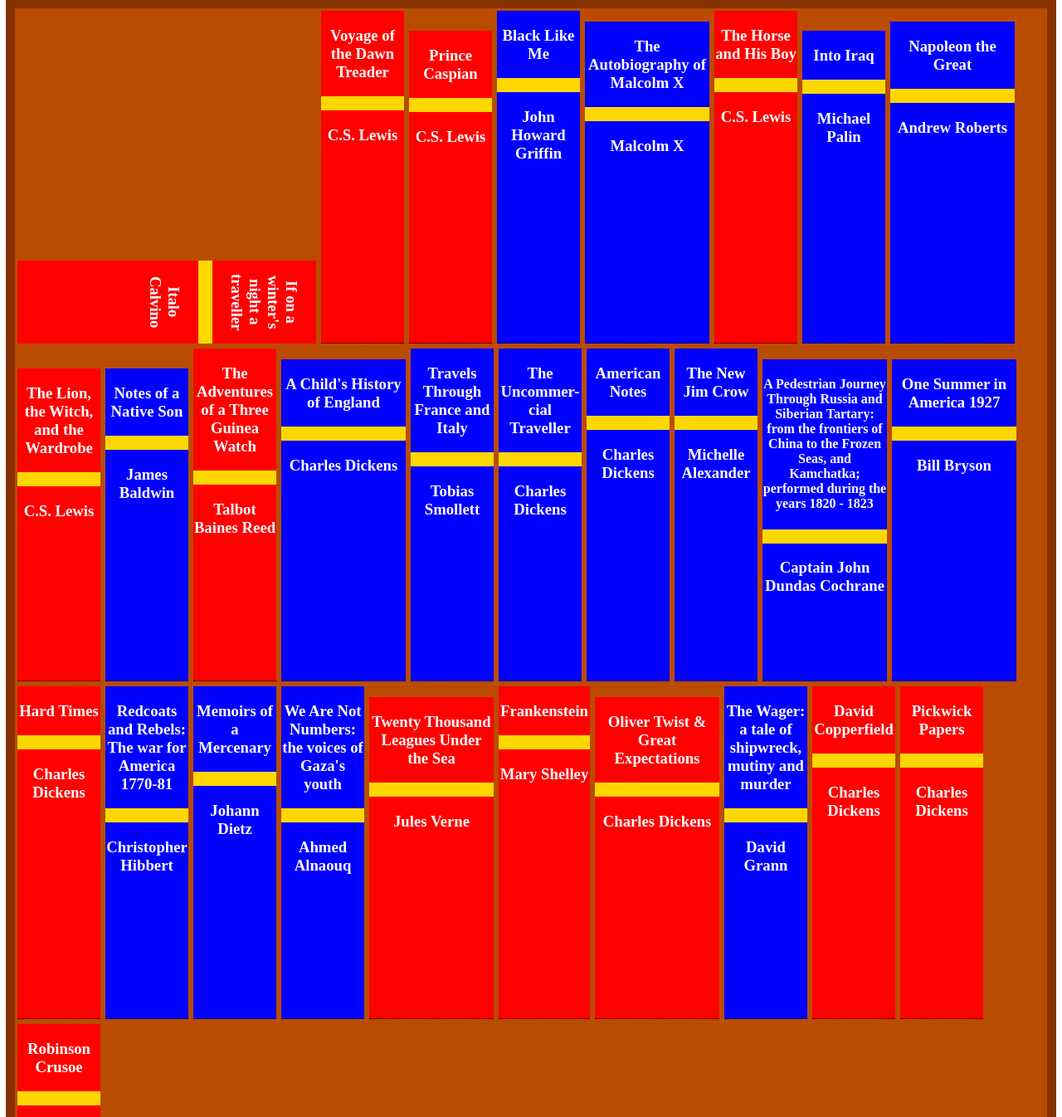
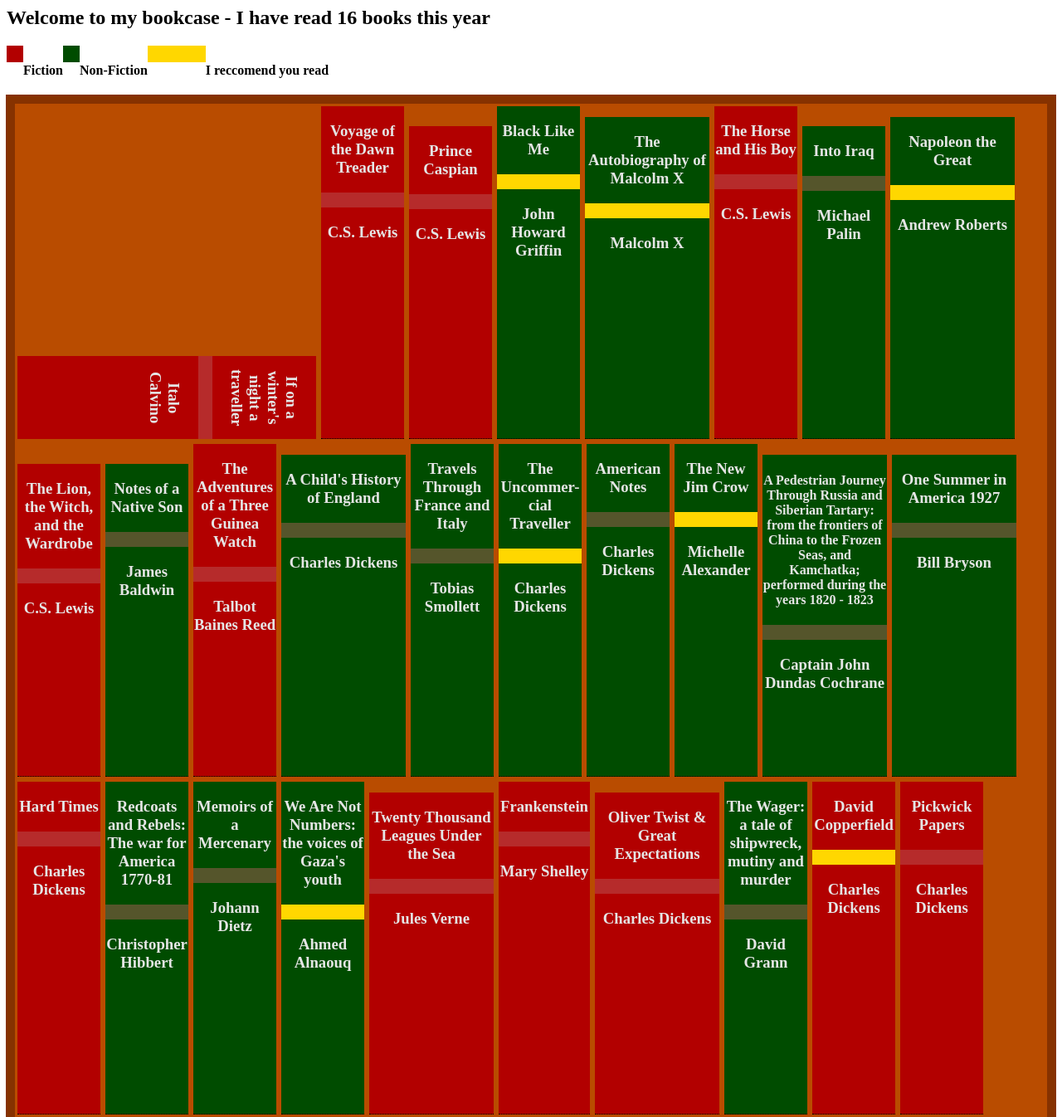
Before and after one commit to roryjamesallen/core-den, a plain HTML site: page public_html/fin/books.html in a window 1280 px wide. Shown: the top 1346 px of the page at 83% size. Drawn offline with Linux system fonts and the light colour scheme.

Commit message:
colour changes
Signed-off-by: Finlay Tyson <finlaytyson@gmail.com>

```diff
--- a/public_html/fin/books.html
+++ b/public_html/fin/books.html
@@ -3,6 +3,15 @@
 <style type="text/css">
 {
 box-sizing: border-box;
+}
+.key-container {
+	display: flex;
+	flex-direction: row;
+}
+.key {
+	display: flex;
+	height: 20px;
+	width: 20px;
 }
 .container {
 display: flex;
@@ -14,29 +23,47 @@ outline-style: solid;
 outline-width: 11px;
 outline-color: #863200;
 }
-.band {
+.band-nonfic {
+display: flex;
+background-color: #55552b;
+height: 4px;
+padding: 7px;
+}
+.band-fic {
+display: flex;
+background-color: #b62b2b;
+height: 4px;
+padding: 7px;
+}
+.band-fave {
 display: flex;
 background-color: gold;
-height: 3px;
+height: 4px;
 padding: 7px;
 }
-.band-lying {
+.band-lyingfic {
 display: flex;
-background-color: gold;
+background-color: #b62b2b;
+width:3px;
+padding:7px;
+}
+.band-lyingnfic {
+display: flex;
+background-color: #55552b;
 width:3px;
 padding:7px;
 }
 .book-lying {
 display:flex;
 flex-direction: row-reverse;
-color: white;
+color: #e5e5e5;
 margin: 3px;
 height: 100px;
 width: 360px;
 }
 .book {
 display: flex;
-color: white;
+color: #e5e5e5;
 margin: 3px;
 height: 400px;
 text-align: center;
@@ -48,7 +75,7 @@ cursor: pointer;
 }
 .book-short {
 display: flex;
-color: white;
+color: #e5e5e5;
 margin: 3px;
 height: 376px;
 text-align: center;
@@ -60,7 +87,7 @@ cursor: pointer;
 }
 .book-wide {
 display: flex;
-color: white;
+color: #e5e5e5;
 margin: 3px;
 height: 387px;
 text-align: center;
@@ -106,233 +133,242 @@ visibility: visible;
 </style>
 </head>
 <body>
+<div><h2>Welcome to my bookcase - I have read 16 books this year</h2></div>
+<div class="key-container">
+	<div class="key" style="background-color:#b20000;"></div>
+	<div><h4>Fiction</h4></div>
+	<div class="key" style="background-color:#004c00;"></div>
+	<div><h4>Non-Fiction</h4></div>
+	<div class="key" style="background-color:gold; width: 70px"></div>
+	<div><h4>I reccomend you read</h4></div>
+</div>
 <div class="container">
-<div class="book-lying" style="background-color:red">
+<div class="book-lying" style="background-color:#b20000">
 <div style="flex-wrap:wrap; text-align: center; writing-mode: vertical-rl; direction:ltr;"><h3>If on a winter's night a traveller</h3>
-<div class="band-lying"></div>
+<div class="band-lyingfic"></div>
 <div style="flex-wrap:wrap; text-align: center; writing-mode: vertical-rl;"><h3>Italo Calvino</h3>
 </div>
 </div>
 </div>
-<div class="book" style="background-color:red">
+<div class="book" style="background-color:#b20000">
 <div style="flex-wrap: wrap; text-align: center"><h3>Voyage of the Dawn Treader</h3>
-<div class="band"></div>
+<div class="band-fic"></div>
 <div style="flex-wrap:wrap; text-align:center"><h3>C.S. Lewis</h3>
 <span class="tooltiptext">This was 223 pages, took me 2 hours 10 minutes to read (102.90 pages/hr), I would rate it 3 stars </span>
 </div>
 </div>
 </div>
-<div class="book-short" style="background-color:red">
+<div class="book-short" style="background-color:#b20000">
 <div style="flex-wrap: wrap; text-align: center"><h3>Prince Caspian</h3>
-<div class="band"></div>
+<div class="band-fic"></div>
 <div style="flex-wrap:wrap; text-align:center"><h3>C.S. Lewis</h3>
 <span class="tooltiptext">This was 208 pages, took me 1 hour 58 minutes to read (105.1 pages/hr), I would rate it 3.5 stars </span>
 </div>
 </div>
 </div>
-<div class="book" style="background-color:Blue">
+<div class="book" style="background-color:#004c00">
 <div style="flex-wrap: wrap; text-align: center"><h3>Black Like Me</h3>
-<div class="band"></div>
+<div class="band-fave"></div>
 <div style="flex-wrap:wrap; text-align:center"><h3>John Howard Griffin</h3>
 <span class="tooltiptext">This was 207 pages, took me 3 hours and 25 minutes to read (60.5 pages/hr), I would rate it 5 stars! </span>
 </div>
 </div>
 </div>
-<div class="book-wide" style="background-color: blue">
+<div class="book-wide" style="background-color: #004c00">
 <div style="flex-wrap: wrap; text-align: center"><h3>The Autobiography of Malcolm X</h3>
-<div class="band"></div>
+<div class="band-fave"></div>
 <div style="flex-wrap:wrap; text-align:center"><h3>Malcolm X</h3>
 <span class="tooltiptext">This was 512 pages, took me 10 hours and 4 minutes to read (50.8 pages/hr), I would rate it 5 stars! </span>
 </div>
 </div>
 </div>
-<div class="book" style="background-color:red">
+<div class="book" style="background-color:#b20000">
 <div style="flex-wrap: wrap; text-align: center"><h3>The Horse and His Boy</h3>
-<div class="band"></div>
+<div class="band-fic"></div>
 <div style="flex-wrap:wrap; text-align:center"><h3>C.S. Lewis</h3>
 <span class="tooltiptext">This was 237 pages, took me 2 hours 8 minutes to read (110.48 pages/hr), I would rate it 4 stars </span>
 </div>
 </div>
 </div>
-<div class="book-short" style="background-color:Blue">
+<div class="book-short" style="background-color:#004c00">
 <div style="flex-wrap: wrap; text-align: center"><h3>Into Iraq</h3>
-<div class="band"></div>
+<div class="band-nonfic"></div>
 <div style="flex-wrap:wrap; text-align:center"><h3>Michael Palin</h3>
 <span class="tooltiptext">This was 172 pages, took me 1 hour 9 minutes to read (148.2 pages/hr), I would rate it 4.5 stars </span>
 </div>
 </div>
 </div>
-<div class="book-wide" style="background-color: blue">
+<div class="book-wide" style="background-color: #004c00">
 <div style="flex-wrap: wrap; text-align: center"><h3>Napoleon the Great</h3>
-<div class="band"></div>
+<div class="band-fave"></div>
 <div style="flex-wrap:wrap; text-align:center"><h3>Andrew Roberts</h3>
 <span class="tooltiptext">This was 820 pages, took me 20 hours 24 minutes to read (40.5 pages/hr), I would rate it 4.5 stars </span>
 </div>
 </div>
 </div>
-<div class="book-short" style="background-color: red">
+<div class="book-short" style="background-color: #b20000">
 <div style="flex-wrap: wrap; text-align: center"><h3>The Lion, the Witch, and the Wardrobe</h3>
-<div class="band"></div>
+<div class="band-fic"></div>
 <div style="flex-wrap:wrap; text-align:center"><h3>C.S. Lewis</h3>
 <span class="tooltiptext">This was 197 pages, took me 1 hour 10 minutes to read (118.1 pages/hr), I would rate it 4 stars </span>
 </div>
 </div>
 </div>
-<div class="book-short" style="background-color:Blue">
+<div class="book-short" style="background-color:#004c00">
 <div style="flex-wrap: wrap; text-align: center"><h3>Notes of a Native Son</h3>
-<div class="band"></div>
+<div class="band-nonfic"></div>
 <div style="flex-wrap:wrap; text-align:center"><h3>James Baldwin</h3>
 <span class="tooltiptext">This was 179 pages, took me 3 hours 32 minutes to read (50.5 pages/hr), I would rate it 5 stars! </span>
 </div>
 </div>
 </div>
-<div class="book" style="background-color:red">
+<div class="book" style="background-color:#b20000">
 <div style="flex-wrap: wrap; text-align: center"><h3>The Adventures of a Three Guinea Watch</h3>
-<div class="band"></div>
+<div class="band-fic"></div>
 <div style="flex-wrap:wrap; text-align:center"><h3>Talbot Baines Reed</h3>
 <span class="tooltiptext">This was 216 pages, took me 4 hours 8 minutes to read (52 pages/hr), I would rate it 5 stars! </span>
 </div>
 </div>
 </div>
-<div class="book-wide" style="background-color: blue">
+<div class="book-wide" style="background-color:#004c00">
 <div style="flex-wrap: wrap; text-align: center"><h3>A Child's History of England</h3>
-<div class="band"></div>
+<div class="band-nonfic"></div>
 <div style="flex-wrap:wrap; text-align:center"><h3>Charles Dickens</h3>
 <span class="tooltiptext">This was 504 pages, took me 10 hours 33 minutes to read (47.7 pages/hr), I would rate it 4.5 stars </span>
 </div>
 </div>
 </div>
-<div class="book" style="background-color:blue">
+<div class="book" style="background-color:#004c00">
 <div style="flex-wrap: wrap; text-align: center"><h3>Travels Through France and Italy</h3>
-<div class="band"></div>
+<div class="band-nonfic"></div>
 <div style="flex-wrap:wrap; text-align:center"><h3>Tobias Smollett</h3>
 <span class="tooltiptext">This was 277 pages, took me 7 hours 9 minutes to read (35.3 pages/hr), I would rate it 3.5 stars</span>
 </div>
 </div>
 </div>
-<div class="book" style="background-color:Blue">
+<div class="book" style="background-color:#004c00">
 <div style="flex-wrap: wrap; text-align: center"><h3>The Uncommer- cial Traveller</h3>
-<div class="band"></div>
+<div class="band-fave"></div>
 <div style="flex-wrap:wrap; text-align:center"><h3>Charles Dickens</h3>
 <span class="tooltiptext">This was 371 pages, took me 8 hours 7 minutes to read (45.6 pages/hr), I would rate it 5 stars!</span>
 </div>
 </div>
 </div>
-<div class="book" style="background-color:Blue">
+<div class="book" style="background-color:#004c00">
 <div style="flex-wrap: wrap; text-align: center"><h3>American Notes</h3>
-<div class="band"></div>
+<div class="band-nonfic"></div>
 <div style="flex-wrap:wrap; text-align:center"><h3>Charles Dickens</h3>
 <span class="tooltiptext">This was 382 pages, took me 8 hours 10 minutes to read (43.8 pages/hr), I would rate it 4.5 stars</span>
 </div>
 </div>
 </div>
-<div class="book" style="background-color:Blue">
+<div class="book" style="background-color:#004c00">
 <div style="flex-wrap: wrap; text-align: center"><h3>The New Jim Crow</h3>
-<div class="band"></div>
+<div class="band-fave"></div>
 <div style="flex-wrap:wrap; text-align:center"><h3>Michelle Alexander</h3>
 <span class="tooltiptext">This was 378 pages, I would rate it 4.5 stars</span>
 </div>
 </div>
 </div>
-<div class="book-wide" style="background-color:Blue">
+<div class="book-wide" style="background-color:#004c00">
 <div style="flex-wrap: wrap; text-align: center"><h4>A Pedestrian Journey Through Russia and Siberian Tartary: from the frontiers of China to the Frozen Seas, and Kamchatka; performed during the years 1820 - 1823</h4>
-<div class="band"></div>
+<div class="band-nonfic"></div>
 <div style="flex-wrap:wrap; text-align:center"><h3>Captain John Dundas Cochrane</h3>
 <span class="tooltiptext">This was 215 pages, I would rate it 4 stars</span>
 </div>
 </div>
 </div>
-<div class="book-wide" style="background-color:Blue">
+<div class="book-wide" style="background-color:#004c00">
 <div style="flex-wrap: wrap; text-align: center"><h3>One Summer in America 1927</h3>
-<div class="band"></div>
+<div class="band-nonfic"></div>
 <div style="flex-wrap:wrap; text-align:center"><h3>Bill Bryson</h3>
 <span class="tooltiptext">This was 672 pages, I would rate it 3.5 stars</span>
 </div>
 </div>
 </div>
-<div class="book" style="background-color:red">
+<div class="book" style="background-color:#b20000">
 <div style="flex-wrap: wrap; text-align: center"><h3>Hard Times</h3>
-<div class="band"></div>
+<div class="band-fic"></div>
 <div style="flex-wrap:wrap; text-align:center"><h3>Charles Dickens</h3>
 <span class="tooltiptext">This was 398 pages, I would rate it 4.5 stars</span>
 </div>
 </div>
 </div>
-<div class="book" style="background-color:Blue">
+<div class="book" style="background-color:#004c00">
 <div style="flex-wrap: wrap; text-align: center"><h3>Redcoats and Rebels: The war for America 1770-81</h3>
-<div class="band"></div>
+<div class="band-nonfic"></div>
 <div style="flex-wrap:wrap; text-align:center"><h3>Christopher Hibbert</h3>
 <span class="tooltiptext">This was 388 pages, I would rate it 4.5 stars</span>
 </div>
 </div>
 </div>
-<div class="book" style="background-color:Blue">
+<div class="book" style="background-color:#004c00">
 <div style="flex-wrap: wrap; text-align: center"><h3>Memoirs of a Mercenary</h3>
-<div class="band"></div>
+<div class="band-nonfic"></div>
 <div style="flex-wrap:wrap; text-align:center"><h3>Johann Dietz</h3>
 <span class="tooltiptext">This was 221 pages, I would rate it 4.5 stars</span>
 </div>
 </div>
 </div>
-<div class="book" style="background-color:Blue">
+<div class="book" style="background-color:#004c00">
 <div style="flex-wrap: wrap; text-align: center"><h3>We Are Not Numbers: the voices of Gaza's youth</h3>
-<div class="band"></div>
+<div class="band-fave"></div>
 <div style="flex-wrap:wrap; text-align:center"><h3>Ahmed Alnaouq</h3>
 <span class="tooltiptext">This was 344 pages, I would rate it 5 stars!</span>
 </div>
 </div>
 </div>
-<div class="book-wide" style="background-color:red">
+<div class="book-wide" style="background-color:#b20000">
 <div style="flex-wrap: wrap; text-align: center"><h3>Twenty Thousand Leagues Under the Sea</h3>
-<div class="band"></div>
+<div class="band-fic"></div>
 <div style="flex-wrap:wrap; text-align:center"><h3>Jules Verne</h3>
 <span class="tooltiptext">This was 496 pages, I would rate it 4.5 stars</span>
 </div>
 </div>
 </div>
-<div class="book" style="background-color:red; width:110px">
+<div class="book" style="background-color:#b20000; width:110px">
 <div style="flex-wrap: wrap; text-align: center"><h3>Frankenstein</h3>
-<div class="band"></div>
+<div class="band-fic"></div>
 <div style="flex-wrap:wrap; text-align:center"><h3>Mary Shelley</h3>
 <span class="tooltiptext">This was 352 pages, I would rate it 5 stars!</span>
 </div>
 </div>
 </div>
-<div class="book-wide" style="background-color:red">
+<div class="book-wide" style="background-color:#b20000">
 <div style="flex-wrap: wrap; text-align: center"><h3>Oliver Twist & Great Expectations</h3>
-<div class="band"></div>
+<div class="band-fic"></div>
 <div style="flex-wrap:wrap; text-align:center"><h3>Charles Dickens</h3>
 <span class="tooltiptext">This was 704 pages, I would rate it 5 stars!</span>
 </div>
 </div>
 </div>
-<div class="book" style="background-color:Blue">
+<div class="book" style="background-color:#004c00">
 <div style="flex-wrap: wrap; text-align: center"><h3>The Wager: a tale of shipwreck, mutiny and murder</h3>
-<div class="band"></div>
+<div class="band-nonfic"></div>
 <div style="flex-wrap:wrap; text-align:center"><h3>David Grann</h3>
 <span class="tooltiptext">This was 329 pages, I would rate it 4 stars</span>
 </div>
 </div>
 </div>
-<div class="book" style="background-color:red">
+<div class="book" style="background-color:#b20000">
 <div style="flex-wrap: wrap; text-align: center"><h3>David Copperfield</h3>
-<div class="band"></div>
+<div class="band-fave"></div>
 <div style="flex-wrap:wrap; text-align:center"><h3>Charles Dickens</h3>
 <span class="tooltiptext">This was - pages, I would rate it 5 stars!</span>
 </div>
 </div>
 </div>
-<div class="book" style="background-color:red">
+<div class="book" style="background-color:#b20000">
 <div style="flex-wrap: wrap; text-align: center"><h3>Pickwick Papers</h3>
-<div class="band"></div>
+<div class="band-fic"></div>
 <div style="flex-wrap:wrap; text-align:center"><h3>Charles Dickens</h3>
 <span class="tooltiptext">This was - pages, I would rate it 4 stars</span>
 </div>
 </div>
 </div>
-<div class="book" style="background-color:red">
+<div class="book" style="background-color:#b20000">
 <div style="flex-wrap: wrap; text-align: center"><h3>Robinson Crusoe</h3>
-<div class="band"></div>
+<div class="band-fave"></div>
 <div style="flex-wrap:wrap; text-align:center"><h3>Daniel Defoe</h3>
 <span class="tooltiptext">This was - pages, I would rate it 5 stars!</span>
 </div>
```
